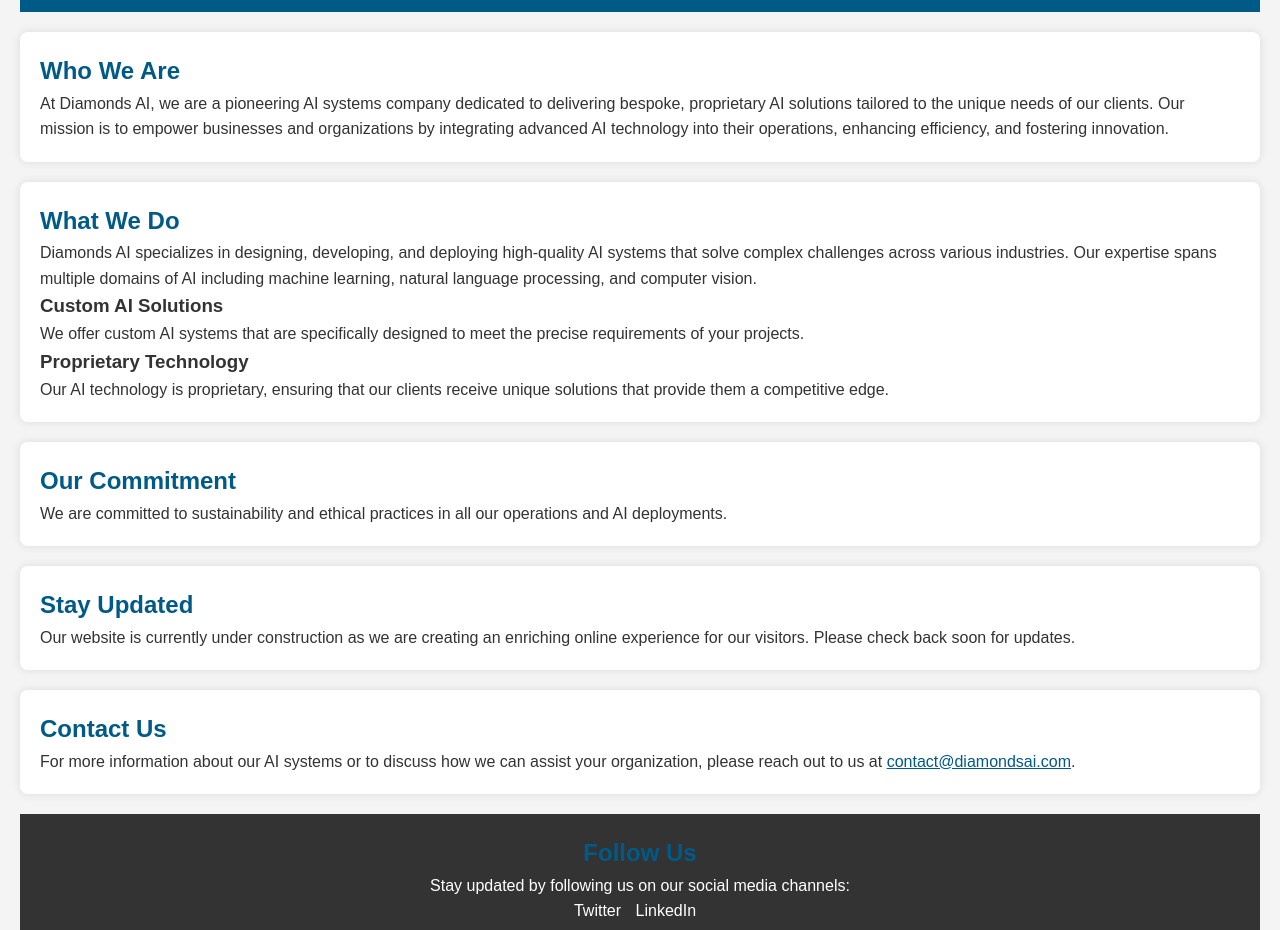
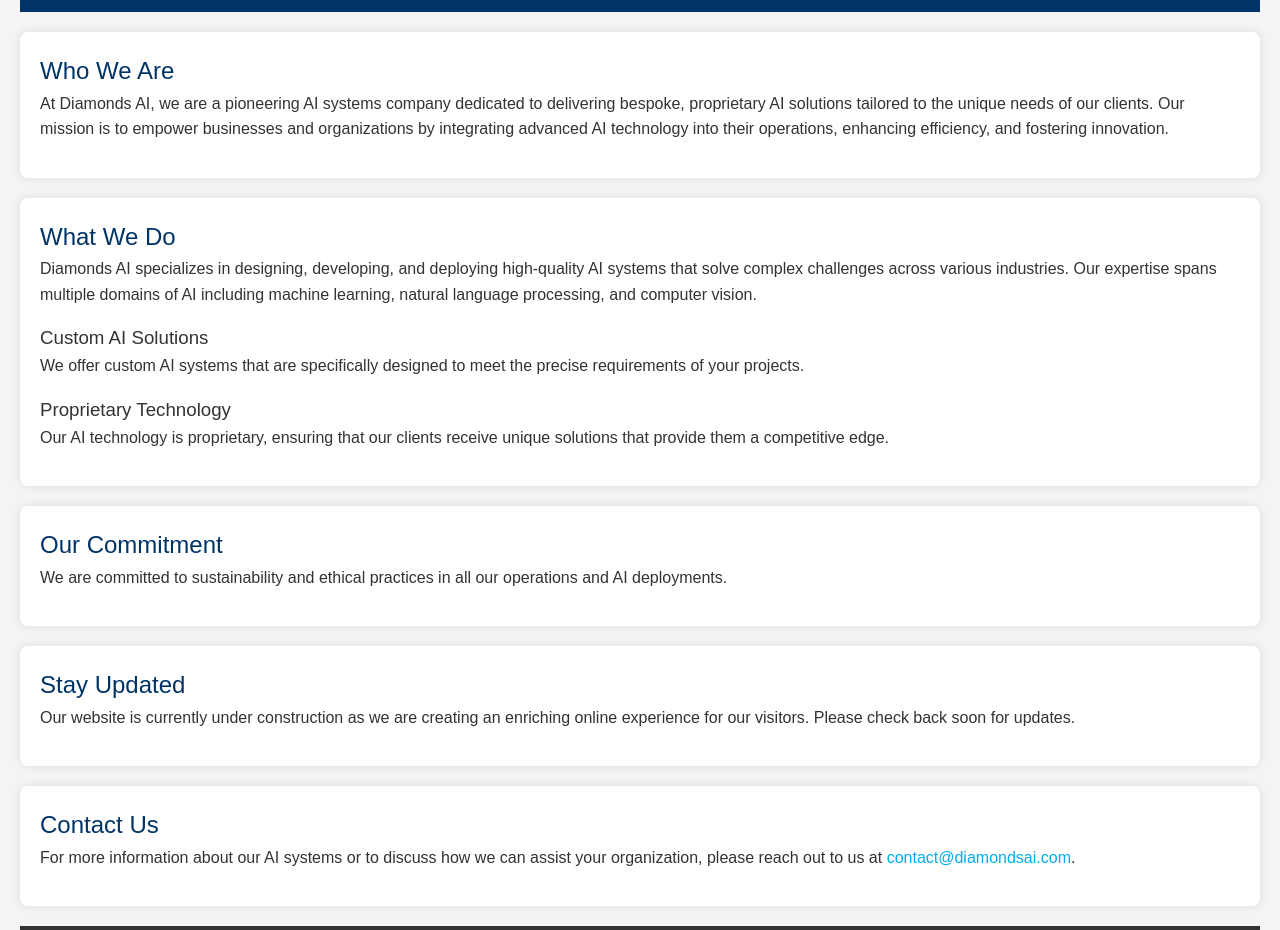
Before and after one commit to DiamondsAI/DiamondsAI.github.io, a plain HTML site: page index.html in a window 1280 px wide. Shown: the part 99-1029 px from the top of the page. Drawn offline with Linux system fonts and the light colour scheme.

Commit message:
Update style.css

```diff
--- a/style.css
+++ b/style.css
@@ -6,16 +6,16 @@
 }
 
 body {
-    font-family: 'Arial', sans-serif;
+    font-family: 'Montserrat', sans-serif;
     line-height: 1.6;
-    color: #333;
-    background-color: #f4f4f4;
+    color: #333333; /* Charcoal for text */
+    background-color: #F4F4F4; /* Off-white for background */
     padding: 20px;
 }
 
 header {
-    background: #005a87;
-    color: #fff;
+    background: #003366; /* Navy Blue */
+    color: #FFFFFF; /* White text for contrast */
     padding: 20px 0;
     text-align: center;
 }
@@ -28,19 +28,19 @@
 section {
     margin: 20px 0;
     padding: 20px;
-    background: white;
+    background: white; /* White background for sections */
     border-radius: 8px;
     box-shadow: 0 0 10px rgba(0,0,0,0.1);
 }
 
 h2 {
-    color: #005a87;
+    color: #003366; /* Navy Blue */
 }
 
 footer {
     text-align: center;
     padding: 20px 0;
-    background: #333;
+    background: #333333; /* Charcoal */
     color: white;
 }
 
@@ -53,15 +53,40 @@
     margin-right: 10px;
 }
 
-footer a {
-    color: #fff;
+footer a, a {
+    color: #FFFFFF; /* White text on footer */
     text-decoration: none;
 }
 
 a {
-    color: #005a87;
+    color: #00AEEF; /* Sky Blue for links */
 }
 
 a:hover {
+    color: #008080; /* Teal for hover effects */
     text-decoration: underline;
 }
+
+.button, .cta {
+    background-color: #008080; /* Teal for buttons */
+    color: #FFFFFF; /* White text on buttons */
+    padding: 10px 20px;
+    border: none;
+    border-radius: 5px;
+    cursor: pointer;
+    text-align: center;
+    display: inline-block;
+}
+
+.button:hover, .cta:hover {
+    background-color: #00AEEF; /* Sky Blue for button hover */
+}
+
+/* Responsive Typography */
+h1, h2, h3 {
+    font-weight: normal;
+}
+
+p {
+    margin-bottom: 1em;
+}
```
